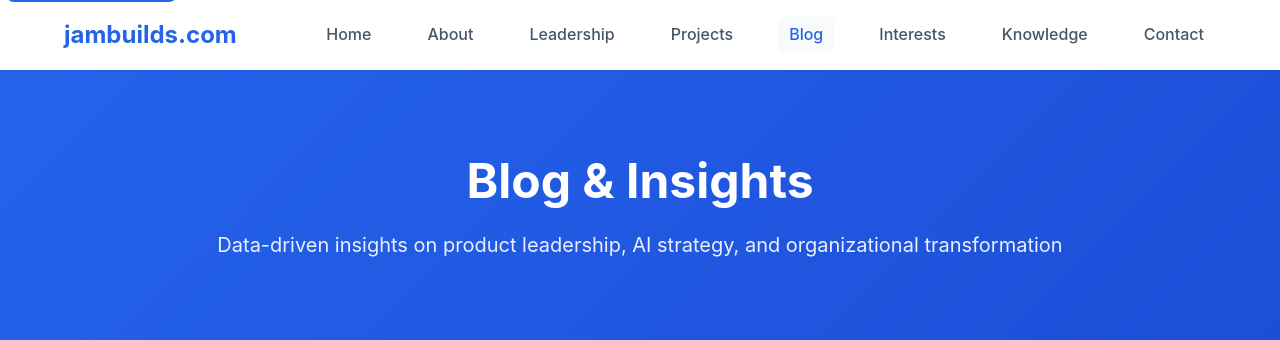
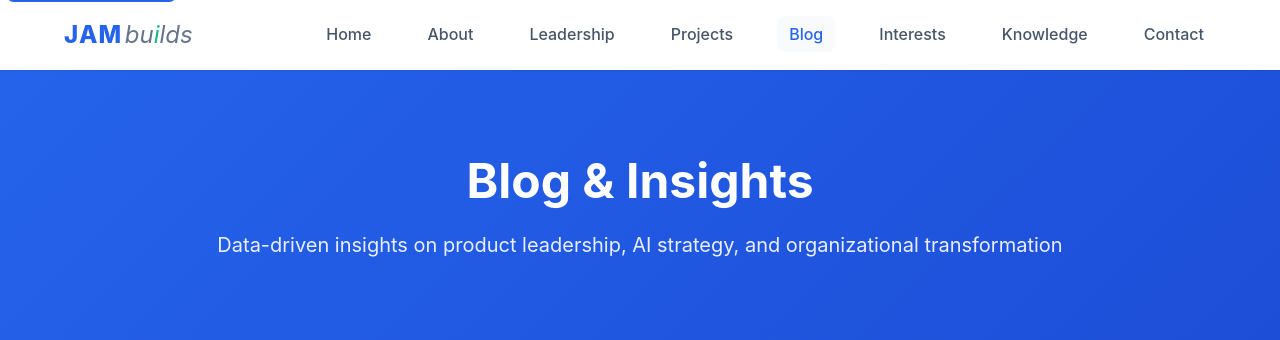
Before and after one commit to jessicamargetich/jambuilds-portfolio, a FastAPI app: page /blog in a window 1280 px wide. Shown: the top 340 px of the page. Run offline with FastAPI, Linux system fonts and the light colour scheme.

Commit message:
Add professional JAM builds wordmark logo
- Replace site name with custom wordmark in navigation
- JAM: bold, uppercase, dark blue (#2563eb)
- builds: italic, lowercase, gray (#64748b)
- Special emerald green dot on 'i' (#10b981)
- Hover effects for enhanced interactivity
- Functions as home page link

🤖 Generated with [Claude Code](https://claude.com/claude-code)

Co-Authored-By: Claude <noreply@anthropic.com>

```diff
--- a/static/css/style.css
+++ b/static/css/style.css
@@ -156,6 +156,42 @@ p {
     font-weight: 700;
     color: var(--primary-color);
     text-decoration: none;
+}
+
+/* Wordmark Styling */
+.wordmark {
+    display: inline-flex;
+    align-items: baseline;
+    font-family: var(--font-family);
+}
+
+.wordmark-jam {
+    font-weight: 800;
+    font-size: 1.5rem;
+    color: var(--primary-color); /* Dark blue */
+    text-transform: uppercase;
+    letter-spacing: 0.05em;
+}
+
+.wordmark-builds {
+    font-weight: 400;
+    font-size: 1.5rem;
+    font-style: italic;
+    color: var(--gray-500); /* Gray */
+    margin-left: 0.1em;
+}
+
+.wordmark-dot {
+    color: var(--success-color); /* Emerald green for the 'i' dot */
+    position: relative;
+}
+
+.nav-brand:hover .wordmark-jam {
+    color: var(--primary-dark);
+}
+
+.nav-brand:hover .wordmark-dot {
+    color: #059669; /* Darker emerald on hover */
 }
 
 .nav-menu {
--- a/templates/base.html
+++ b/templates/base.html
@@ -68,7 +68,11 @@
     <header class="header" role="banner">
         <nav class="nav" role="navigation" aria-label="Main navigation">
             <div class="nav-container">
-                <a href="/" class="nav-brand">{{ config.site_name }}</a>
+                <a href="/" class="nav-brand">
+                    <span class="wordmark">
+                        <span class="wordmark-jam">JAM</span><span class="wordmark-builds">bu<span class="wordmark-dot">i</span>lds</span>
+                    </span>
+                </a>
 
                 <button class="nav-toggle" aria-label="Toggle navigation" aria-expanded="false">
                     <span></span>
```
